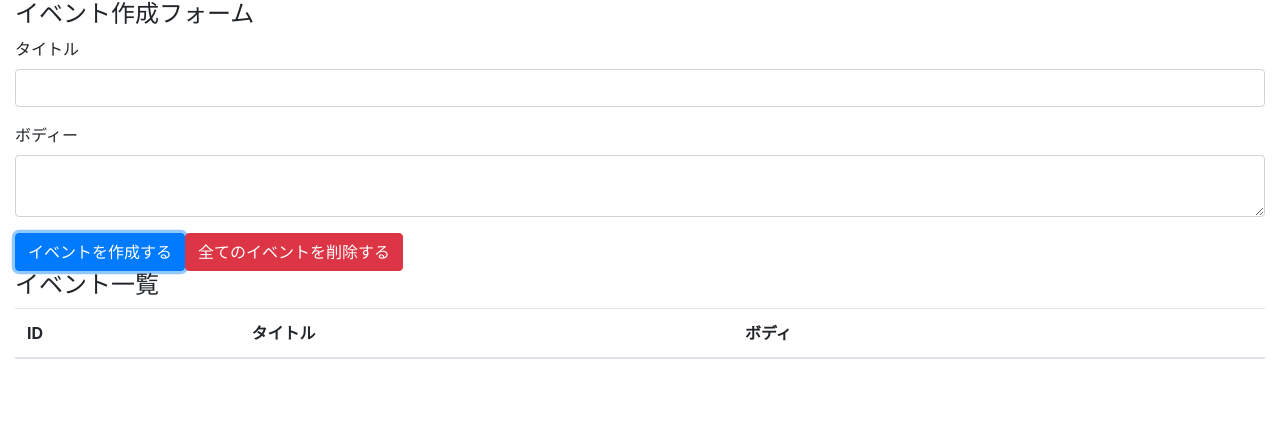
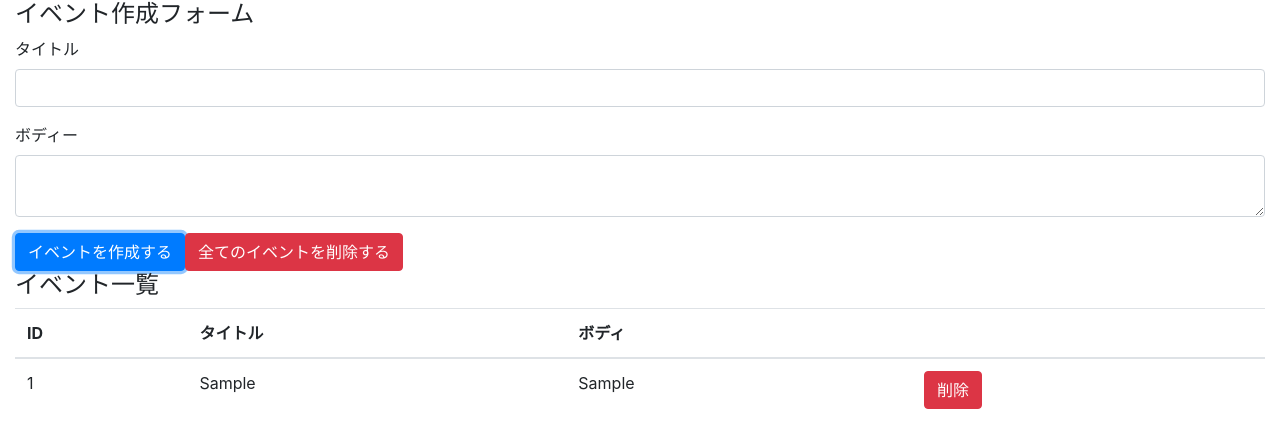
Before and after one commit to toshiaki-suzuki/udemy-react-hooks, a React (Create React App) app: page / in a window 1280 px wide. Both pictures are taken after typing "Sample", "Sample" into the empty fields and a click on the button "イベントを作成する". Shown: the top 448 px of the page. Built offline with nearby package versions, Linux system fonts and the light colour scheme.

Commit message:
display events , refactor and implement remobe event button

```diff
--- a/src/components/App.js
+++ b/src/components/App.js
@@ -1,5 +1,7 @@
 import React, { useReducer, useState } from "react"
 import 'bootstrap/dist/css/bootstrap.min.css'
+
+import Event from './Event'
 import reducer from '../reducers'
 
 const App = () => {
@@ -47,9 +49,7 @@
           </tr>
         </thead>
         <tbody>
-          <td></td>
-          <td></td>
-          <td></td>
+          { state.map((event, index) => (<Event key={index} event={event} dispatch={dispatch} />))}
         </tbody>
       </table>
     </div>
--- /dev/null
+++ b/src/components/Event.js
@@ -0,0 +1,24 @@
+import React from 'react'
+
+const Event = ({ dispatch, event }) => {
+  const id = event.id
+  const title = event.title
+  const body = event.body
+  const handleClickDeleteButton = e => {
+    e.preventDefault()
+    dispatch({
+      type: 'DELETE_EVENT',
+      id
+    })
+  }
+  return (
+    <tr>
+      <td>{id}</td>
+      <td>{title}</td>
+      <td>{body}</td>
+      <td><button type="button" className="btn btn-danger" onClick={handleClickDeleteButton}>削除</button></td>
+    </tr>
+  )
+}
+
+export default Event
--- a/src/reducers/index.js
+++ b/src/reducers/index.js
@@ -10,7 +10,7 @@
 
       return [...state, {id, ...event}]
     case 'DELETE_EVENT':
-      return state
+      return state.filter(event => action.id !== event.id)
     case 'DELETE_ALL_EVENTS':
       return []
     default:
```
